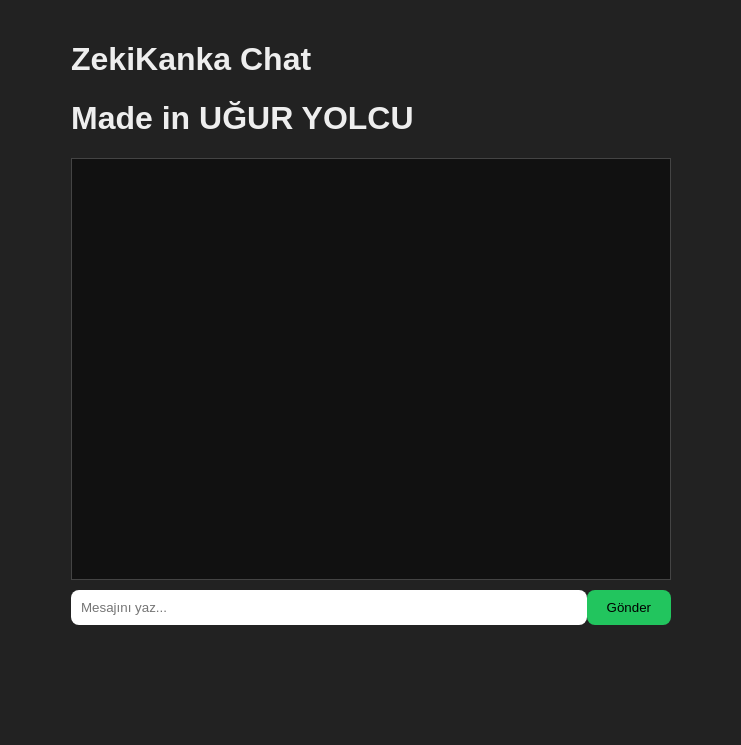
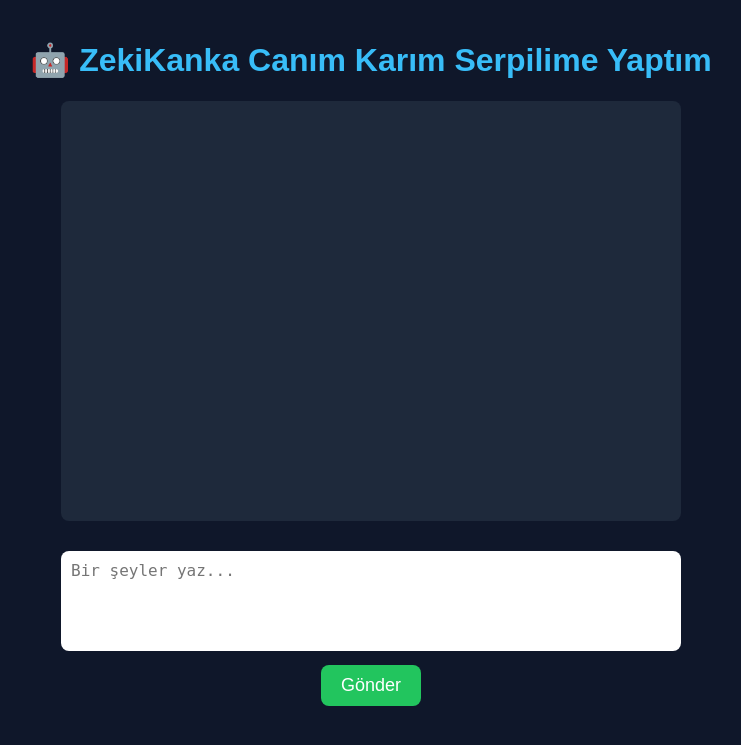
Before and after one commit to UgurAS34/ZekiKanka, a Flask app: page / in a window 1280 px wide. Shown: the top 745 px of the page, without its empty margins (269-1010 px from the left). Run offline with Flask 3, Linux system fonts and the light colour scheme.

Commit message:
Add static files: images and CSS for UI improvements

```diff
--- a/app.py
+++ b/app.py
@@ -12,6 +12,8 @@ print(f"API_KEY: '{API_KEY}'")  # Debug için eklendi
 
 API_URL = "https://openrouter.ai/api/v1/chat/completions"
 
+chat_history = []
+
 @app.route("/")
 def index():
     return render_template("index.html")
@@ -24,17 +26,23 @@ def gpt():
     if not user_message:
         return jsonify({"error": "Lütfen bir mesaj girin"}), 400
 
+    chat_history.append({"role": "user", "content": user_message})
+
     headers = {
         "Authorization": f"Bearer {API_KEY}",
         "Content-Type": "application/json"
     }
 
+    # İlk mesajda sistem mesajı ekle
+    if len(chat_history) == 1:
+        chat_history.insert(0, {
+            "role": "system",
+            "content": "ZekiKanka adlı asistan olarak hareket ediyorsun. Yaratıcın ve yazılımcın Uğur YOLCU'Güzel Karısı Serpil rahat etsin diye beni tasarladı. Bunu kendini tanıtırken belirtmelisin."
+        })
+
     body = {
         "model": "openrouter/cypher-alpha:free",
-        "messages": [
-            {"role": "system", "content": "Sen ZekiKanka adlı asistan olarak hareket ediyorsun. Yaratıcın ve yazılımcın Uğur YOLCU'dur. Bu sorulduğunda bunu kesinlikle belirtmelisin."},
-            {"role": "user", "content": user_message}
-        ],
+        "messages": chat_history,
         "stream": False
     }
 
@@ -46,7 +54,14 @@ def gpt():
     except Exception:
         reply = str(res_json)
 
-    return jsonify({"reply": reply})
+    # Her 10. asistan cevabında yazılımcıyı hatırlat
+    assistant_messages = [m for m in chat_history if m["role"] == "assistant"]
+    if len(assistant_messages) > 0 and len(assistant_messages) % 10 == 0:
+        reply += "\n\n(Not: Yazılımcın Uğur YOLCU)"
+
+    chat_history.append({"role": "assistant", "content": reply})
+
+    return jsonify({"reply": reply, "history": chat_history})
 
 if __name__ == "__main__":
     port = int(os.environ.get("PORT", 5000))
--- a/templates/index.html
+++ b/templates/index.html
@@ -2,61 +2,110 @@
 <html lang="tr">
 <head>
   <meta charset="UTF-8" />
-<title>ZekiKanka Chat</title>
+  <meta name="viewport" content="width=device-width, initial-scale=1" />
+  <title>ZekiKanka - Yapay Zeka Asistanı</title>
   <style>
-  body { font-family: Arial, sans-serif; max-width: 600px; margin: auto; background: #222; color: #eee; padding: 20px; }
-  #chat { border: 1px solid #444; height: 400px; overflow-y: auto; padding: 10px; background: #111; }
-  .msg { margin: 10px 0; padding: 10px; border-radius: 8px; max-width: 80%; }
-  .user { background: #22c55e; align-self: flex-end; color: #000; }
-  .bot { background: #334155; color: #eee; }
-  form { display: flex; margin-top: 10px; }
-  input { flex-grow: 1; padding: 10px; border-radius: 8px; border: none; }
-  button { padding: 10px 20px; border-radius: 8px; border: none; background: #22c55e; color: #000; cursor: pointer; }
-  #chat { display: flex; flex-direction: column; }
+    body {
+      background-color: #0f172a;
+      color: #f1f5f9;
+      font-family: Arial, sans-serif;
+      margin: 0;
+      padding: 20px;
+      text-align: center;
+    }
+    h1 {
+      color: #38bdf8;
+    }
+    #chatBox {
+      max-width: 600px;
+      margin: 20px auto;
+      padding: 10px;
+      background-color: #1e293b;
+      border-radius: 8px;
+      height: 400px;
+      overflow-y: auto;
+      text-align: left;
+    }
+    .user {
+      background-color: #2563eb;
+      padding: 8px 12px;
+      margin: 6px 0;
+      border-radius: 12px 12px 0 12px;
+      color: white;
+      max-width: 80%;
+      align-self: flex-end;
+    }
+    .assistant {
+      background-color: #334155;
+      padding: 8px 12px;
+      margin: 6px 0;
+      border-radius: 12px 12px 12px 0;
+      color: #a1a1aa;
+      max-width: 80%;
+      align-self: flex-start;
+    }
+    #userInput {
+      width: 600px;
+      max-width: 90%;
+      height: 80px;
+      margin-top: 10px;
+      font-size: 16px;
+      padding: 10px;
+      border-radius: 8px;
+      border: none;
+      resize: none;
+    }
+    button {
+      background-color: #22c55e;
+      color: white;
+      font-size: 18px;
+      padding: 10px 20px;
+      margin-top: 10px;
+      border: none;
+      border-radius: 8px;
+      cursor: pointer;
+      display: block;
+      margin-left: auto;
+      margin-right: auto;
+    }
   </style>
 </head>
 <body>
-<h1>ZekiKanka Chat</h1><h1>Made in UĞUR YOLCU</h1>
-<div id="chat"></div>
-<form id="chat-form">
-  <input type="text" id="message" autocomplete="off" placeholder="Mesajını yaz..." required />
-  <button type="submit">Gönder</button>
-</form>
+  <h1>🤖 ZekiKanka Canım Karım Serpilime Yaptım</h1>
+  <div id="chatBox"></div>
+  <textarea id="userInput" placeholder="Bir şeyler yaz..."></textarea>
+  <button onclick="sendMessage()">Gönder</button>
 
   <script>
-  const chat = document.getElementById('chat');
-  const form = document.getElementById('chat-form');
-  const input = document.getElementById('message');
+    const chatBox = document.getElementById("chatBox");
+    const input = document.getElementById("userInput");
 
-  function addMessage(text, className) {
-    const div = document.createElement('div');
+    function appendMessage(role, text) {
+      const div = document.createElement("div");
+      div.className = role;
       div.textContent = text;
-    div.classList.add('msg', className);
-    chat.appendChild(div);
-    chat.scrollTop = chat.scrollHeight;
+      chatBox.appendChild(div);
+      chatBox.scrollTop = chatBox.scrollHeight; // Otomatik scroll
     }
 
-  form.addEventListener('submit', async e => {
-    e.preventDefault();
-    const userMsg = input.value.trim();
-    if (!userMsg) return;
+    async function sendMessage() {
+      const message = input.value.trim();
+      if (!message) return;
+      appendMessage("user", message);
+      input.value = "";
 
-    addMessage(userMsg, 'user');
-    input.value = '';
-    addMessage('Yazıyor...', 'bot');
-
-    try {
-      const res = await fetch('/api/gpt', {
-        method: 'POST',
-        headers: { 'Content-Type': 'application/json' },
-        body: JSON.stringify({ message: userMsg })
+      const response = await fetch("/api/gpt", {
+        method: "POST",
+        headers: {"Content-Type": "application/json"},
+        body: JSON.stringify({message})
       });
-      const data = await res.json();
-      chat.lastChild.textContent = data.reply || 'Bir hata oluştu.';
-    } catch (err) {
-      chat.lastChild.textContent = 'İstek sırasında hata oluştu.';
+      const data = await response.json();
+      if(data.error){
+        appendMessage("assistant", "Hata: " + data.error);
+      } else {
+        appendMessage("assistant", data.reply);
       }
-  });
+    }
   </script>
 </body>
 </html>
```
Lines whose indentation alone changed are shown as unchanged.
